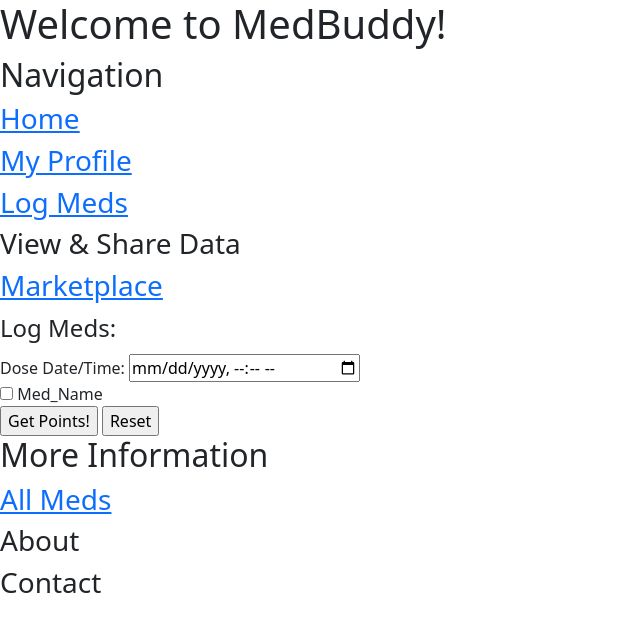
After one commit to samantha-wette/medbuddy, a Flask app: page /log in a window 1280 px wide. The commit adds this page. Shown: the top 632 px of the page, without its empty margins (0-640 px from the left). Run offline with Flask 2, Linux system fonts and the light colour scheme; parts of the project's set-up code (start-up, migrations or seed data) failed here and were passed over.

Commit message:
add med to user started, more html templates, login and create user enabled) )

```diff
--- a/server.py
+++ b/server.py
@@ -4,7 +4,7 @@ from flask import Flask, render_template, request, flash, session, redirect
 from model import connect_to_db, db, User, Med, UserMed, Accessory, \
     UserInventory, Buddy, UserBuddy, WearableBy, Dose
 from jinja2 import StrictUndefined
-
+import crud
 
 app = Flask(__name__)
 app.secret_key = "dev"
@@ -13,8 +13,12 @@ app.jinja_env.undefined = StrictUndefined
 @app.route('/')
 def home():
     """View homepage."""
-    print('were home')
-    return render_template('home.html')
+    try:
+        user_id = session["user_id"]
+        user = User.get_by_id(user_id)
+    except:
+        user = None
+    return render_template('home.html', user = user)
 
 @app.route("/users", methods=["POST"])
 def create_new_user():
@@ -29,39 +33,37 @@ def create_new_user():
     if user:
         flash("A user is already registered with that email.")
     else:
-        user = User.create(email, password, fname, lname=None)
+        user = User.create(email = email,
+                            password = password,
+                            fname = fname,
+                            lname=lname)
         db.session.add(user)
         db.session.commit()
-        flash("Account successfully created! Please log in.")
+        flash(f"Welcome to MedBuddy, {user.fname}! Please log in.")
 
     return redirect("/")
 
 @app.route("/login", methods=["POST"])
 def handle_login():
     """Handles user login"""
-    print('starting')
     email = request.form.get("email")
-    print(f"the email is {email}")
     password = request.form.get("password")
-    print(f"the password is {password}")
-    user = User.get_by_email(2)
-    #user = User.get_by_email(email)
-    print(user)
-    # if not user or user.password != password:
-    #     flash("Oops! You have entered an invalid email or password.")
-    # else:
-    #     session["user_id"] = user.user_id
-    #     flash("Login successful!")
+    user = User.get_by_email(email)
+    if not user or user.password != password:
+        flash("Oops! You have entered an invalid email or password.")
+    else:
+        session["user_id"] = user.user_id
+        flash(f"Welcome back, {user.fname}!")
 
-    # return redirect("/")
+    return redirect("/profile")
 
-
-# @app.route('/users/<user_id>')
+# @app.route('/user/<User.user_id>')
 # def show_user(user_id):
 #     """Show a user's pets and inventory"""
+#     return render_template('use')
 
 @app.route('/profile')
-def show_user(user_id):
+def show_user():
     """Show a user's private profile information
     -all pets
     -all inventory
@@ -70,16 +72,62 @@ def show_user(user_id):
     -points
     -change account info"""
 
+    try:
+        user_id = session["user_id"]
+        print(f"the user_id is {user_id}")
+        user = User.get_by_id(user_id)
+        print(f"the user is {user}")
+        for med in user.meds:
+            print(med.med_id)
+        all_meds = Med.all_meds()
+        print(all_meds)
+        # # all_doses = Dose.get_by_user(user_id)
+        # # print(all_doses)
+        # # taken_doses = User.get_doses_taken(user_id)
+        return render_template("profile.html",
+                                    user = user,
+                                    all_meds = all_meds)
+    except:
+        flash(f"Looks like you need to log in!")
+        return redirect("/")
+
+
+
 @app.route('/meds')
 def view_all_meds():
     """View all meds in the database"""
-    return render_template('meds.html')
+    all_meds = Med.all_meds()
+
+    return render_template('meds.html',
+                            all_meds = all_meds )
 
 
 # @app.route('/meds/<med_id>')
 # def view_med_details():
 #     """View information about a particular medication"""
 #     pass
+
+@app.route('/add-med', methods=["POST"])
+def add_med():
+    """Add a med to a user's profile"""
+    #get information from a post request in profile.html
+    #use the user's id and the med's id to add the med to the user
+
+    user_id = session["user_id"]
+    print(f"the user is {user_id}")
+    med_id = request.form.get("med-name")
+
+    print(f"the med they chose is {med_id}")
+    new_med = crud.add_med_to_user(user_id = user_id, med_id = med_id)
+    flash(f"med {med_id} has been added to profile")
+    return redirect("/profile")
+
+
+
+@app.route('/log')
+def log_med():
+    """Log a medication to get points"""
+    return render_template('log.html')
 
 @app.route('/marketplace')
 def view_marketplace():
@@ -98,5 +146,5 @@ def view_marketplace():
 
 if __name__ == "__main__":
     # DebugToolbarExtension(app)
-
+    connect_to_db(app)
     app.run(host="0.0.0.0", debug=True)
--- a/templates/base.html
+++ b/templates/base.html
@@ -3,12 +3,13 @@
 <html>
     <head>
         {% block head %}
+
         <title> MedBuddy</title>
         <meta charset="utf-8">
         <meta name="description" content="making med tracking fun">
         <meta name="developer" content="Samantha Wette">
         <meta name="viewport" content="width=device-width, initial-scale=1.0">
-        <link rel="stylesheet" href="{{ url_for('static', filename='style.css') }}">
+        <link href="https://cdn.jsdelivr.net/npm/bootstrap@5.1.3/dist/css/bootstrap.min.css" rel="stylesheet" integrity="sha384-1BmE4kWBq78iYhFldvKuhfTAU6auU8tT94WrHftjDbrCEXSU1oBoqyl2QvZ6jIW3" crossorigin="anonymous">
         {% endblock %}
     </head>
     {% block header %}
@@ -18,7 +19,7 @@
             <h2 id="primary-navigation">Navigation</h2>
             <h3 id="home-page"><a href="/">Home</a></h3>
             <h3 id="profile"><a href="/profile">My Profile</a></h3>
-            <h3 id="log-meds">Log Meds</h3>
+            <h3 id="log-meds"><a href="/log">Log Meds</a></h3>
             <h3 id="view-data">View & Share Data</h3>
             <h3 id="marketplace"><a href="/marketplace">Marketplace</a></h3>
             </nav>
@@ -37,7 +38,7 @@
 
     {% block body %}
     {% endblock %}
-
+    <script src="https://cdn.jsdelivr.net/npm/bootstrap@5.1.3/dist/js/bootstrap.bundle.min.js" integrity="sha384-ka7Sk0Gln4gmtz2MlQnikT1wXgYsOg+OMhuP+IlRH9sENBO0LRn5q+8nbTov4+1p" crossorigin="anonymous"></script>
     </body>
 {% block footer %}
 <footer>
--- /dev/null
+++ b/templates/log.html
@@ -0,0 +1,16 @@
+{% extends 'base.html' %}
+{% block body %}
+
+<form id="log-meds" action="/log" method="POST">
+    <fieldset>
+        <legend>Log Meds:</legend>
+        <label for="datetime">Dose Date/Time:</label>
+        <input type="datetime-local" name="datetime" id="datetime"><br>
+        <input type="checkbox" name="meds-taken" value="med_name" id="med_id">
+        <label for="med_id">Med_Name</label>
+        <br>
+        <input type="submit" aria-label="Submit" value="Get Points!">
+        <input type="reset" aria-label="reset" value="Reset"><br>
+    </fieldset>
+</form>
+{% endblock %}
```
Also changed, not shown: crud.py (added, +29 -0 lines), model.py (+19 -8 lines), project_journal.txt (+5 -4 lines), seed_database.py (+13 -7 lines), templates/home.html (+9 -5 lines), templates/my_meds.html (added, +27 -0 lines), templates/profile.html (+25 -1 lines), requirements.txt (line endings or trailing spaces).
